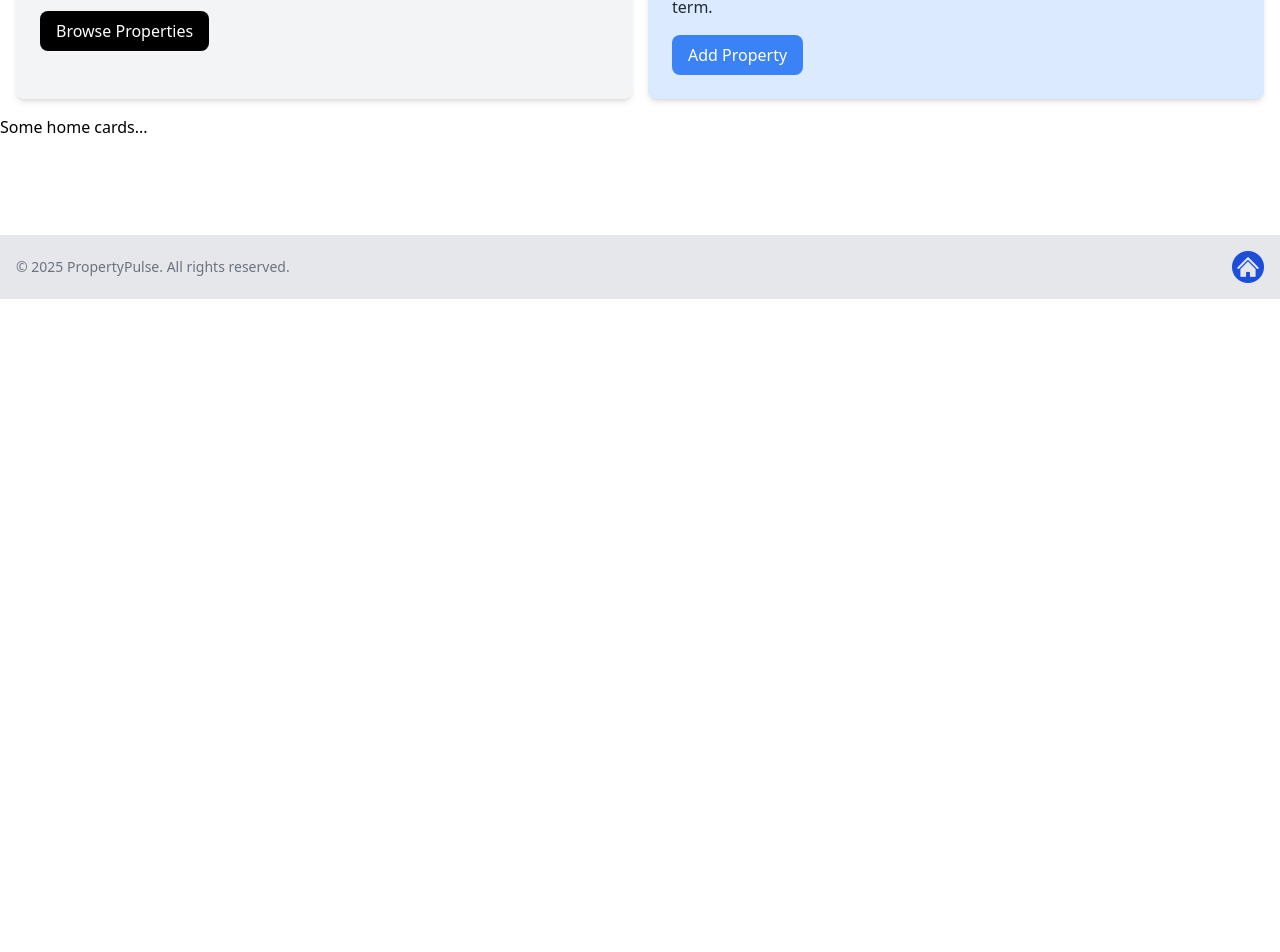
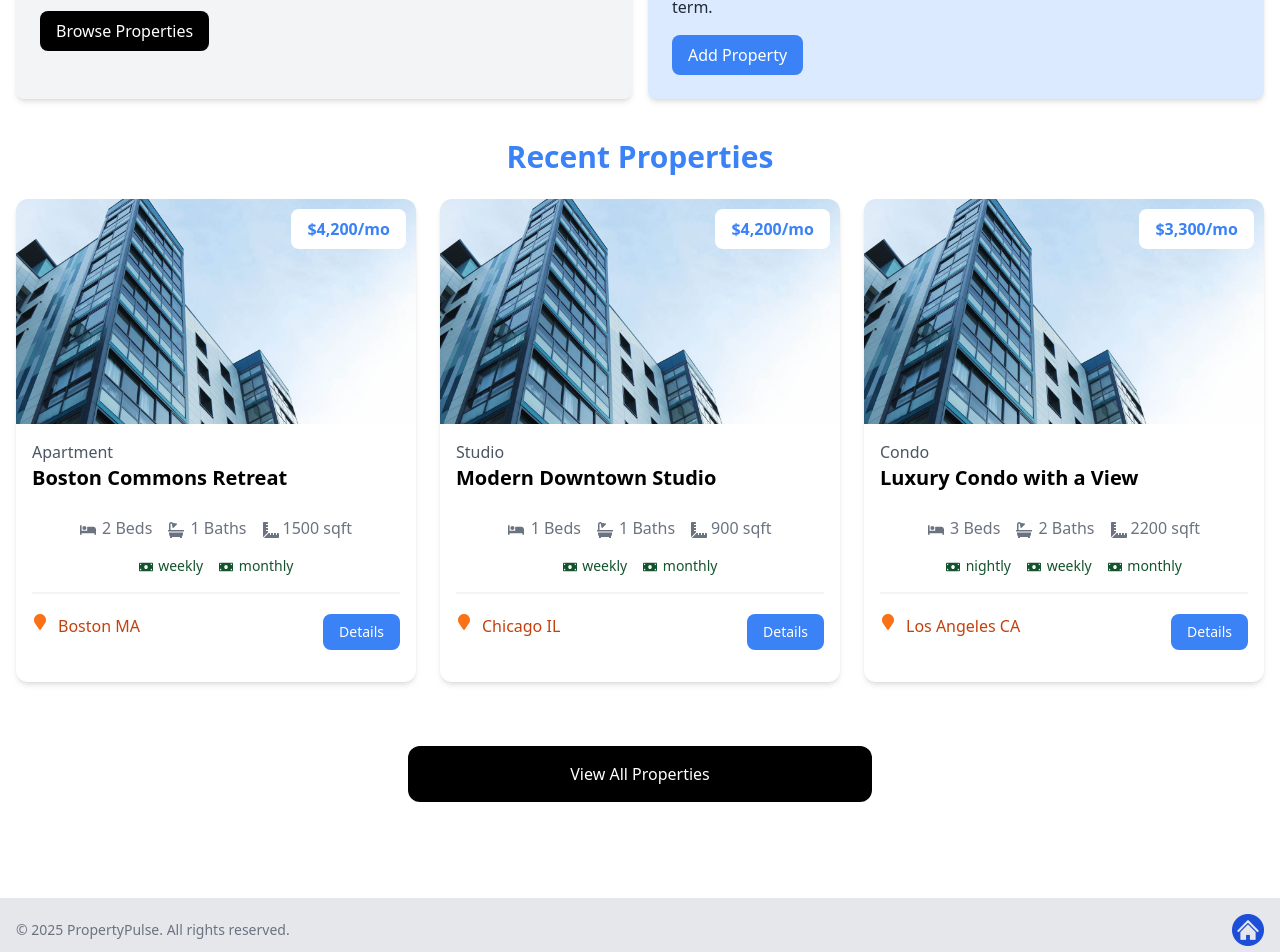
Before and after one commit to RubyRougarou/property-pulse, a Next.js app: page / in a window 1280 px wide. Shown: the part 546-1498 px from the top of the page. Before the commit the page ends 845 px from the top, so only its background shows below. Built offline with nearby package versions, Linux system fonts and the light colour scheme.

Commit message:
implemented recent properties, loading spinner and 404 page.

```diff
--- a/package.json
+++ b/package.json
@@ -12,7 +12,8 @@
     "next": "^15.1.6",
     "react": "^19.0.0",
     "react-dom": "^19.0.0",
-    "react-icons": "^5.4.0"
+    "react-icons": "^5.4.0",
+    "react-spinners": "^0.15.0"
   },
   "devDependencies": {
     "@tailwindcss/postcss": "^4.0.0",
--- a/src/app/_components/HomeProperties.js
+++ b/src/app/_components/HomeProperties.js
@@ -1,5 +1,40 @@
+import properties from "@/properties.json";
+import PropertyCard from "@/app/_components/PropertyCard";
+import Link from "next/link";
+
 const HomeProperties = () => {
-  return <div>Some home cards...</div>;
+  const recentProperties = properties
+    .sort(() => Math.random() - Math.random())
+    .slice(0, 3);
+
+  return (
+    <>
+      <section className="px-4 py-6">
+        <div className="container-xl lg:container m-auto">
+          <h2 className="text-3xl font-bold text-blue-500 mb-6 text-center">
+            Recent Properties
+          </h2>
+          <div className="grid grid-cols-1 md:grid-cols-3 gap-6">
+            {recentProperties === 0 ? (
+              <p>No properties found...</p>
+            ) : (
+              recentProperties.map((property) => (
+                <PropertyCard key={property._id} property={property} />
+              ))
+            )}
+          </div>
+        </div>
+      </section>
+      <section className="m-auto max-w-lg my-10 px-6">
+        <Link
+          href="/properties"
+          className="block bg-black text-white text-center py-4 px-6 rounded-xl hover:bg-gray-700"
+        >
+          View All Properties
+        </Link>
+      </section>
+    </>
+  );
 };
 
 export default HomeProperties;
--- /dev/null
+++ b/src/app/loading.js
@@ -0,0 +1,21 @@
+"use client";
+import ClipLoader from "react-spinners/ClipLoader";
+
+const override = {
+  display: "block",
+  margin: "100px auto",
+};
+
+const LoadingPage = ({ loading }) => {
+  return (
+    <ClipLoader
+      color={"#3b82f6"}
+      loading={loading}
+      cssOverride={override}
+      size={150}
+      aria-label="Loading Spinner"
+    />
+  );
+};
+
+export default LoadingPage;
--- /dev/null
+++ b/src/app/not-found.js
@@ -0,0 +1,32 @@
+import Link from "next/link";
+
+import { FaExclamationTriangle } from "react-icons/fa";
+
+const NotFoundPage = () => {
+  return (
+    <section className="bg-blue-50 min-h-screen flex-grow">
+      <div className="container m-auto max-w-2xl py-8">
+        <div className="bg-white px-6 py-24 mb-4 shadow-md rounded-md border m-4 md:m-0">
+          <div className="flex justify-center">
+            <FaExclamationTriangle className="fas fa-exclamation-triangle fa-5x text-8xl text-yellow-400" />
+          </div>
+          <div className="text-center">
+            <h1 className="text-3xl font-bold mt-4 mb-2">Page Not Found</h1>
+            <p className="text-gray-500 text-xl mb-10">
+              The page you are looking for does not exist.
+            </p>
+            <Link
+              href="/"
+              className="bg-blue-700 hover:bg-blue-800 text-white font-bold py-4 px-6 rounded"
+            >
+              Go Home
+            </Link>
+          </div>
+        </div>
+      </div>
+      <div className="flex-grow"></div>
+    </section>
+  );
+};
+
+export default NotFoundPage;
--- a/src/app/properties/[id]/page.js
+++ b/src/app/properties/[id]/page.js
@@ -1,5 +1,6 @@
-const IdPage = ({ params }) => {
-  return <div>{params.id}</div>;
+const IdPage = async ({ params }) => {
+  const { id } = await params;
+  return <div>{id}</div>;
 };
 
 export default IdPage;
```
Also changed, not shown: 1 other file (tests, documents, lock files or other folders).
